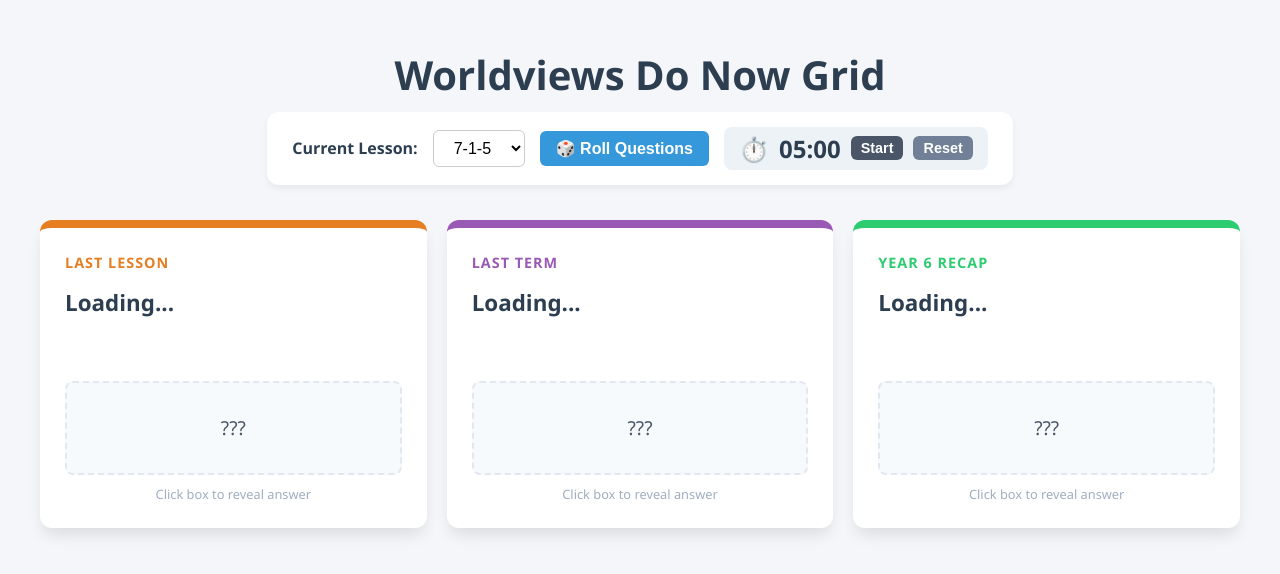
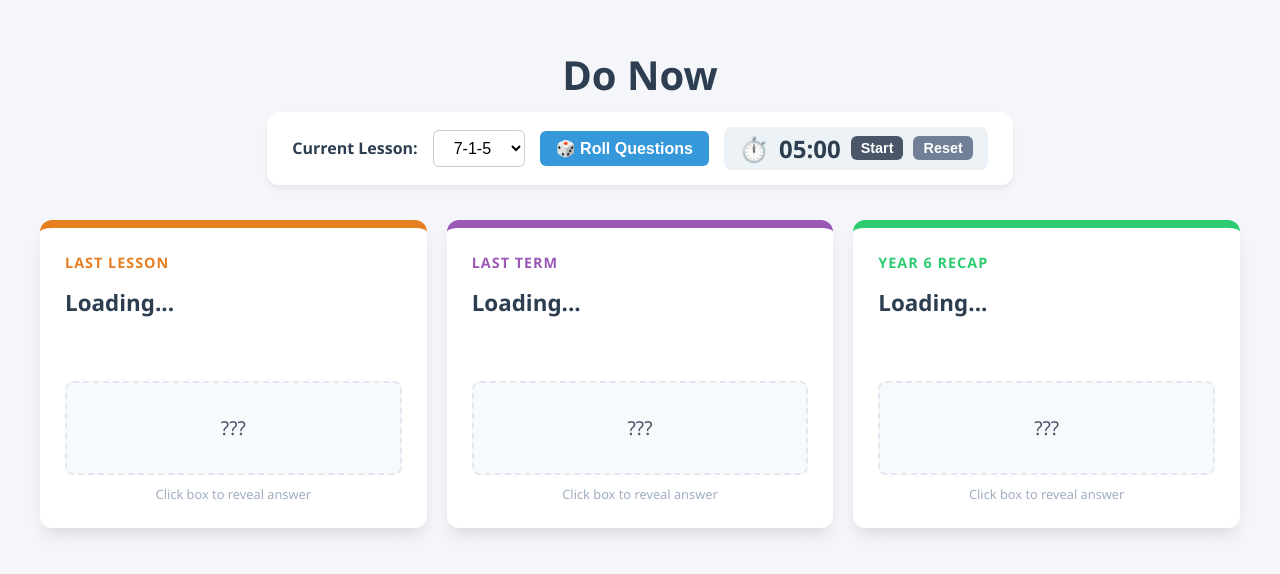
Before and after one commit to rebeccarawbonetutor-source/Year-7-Do-Now, a plain HTML site: page index.html in a window 1280 px wide. Drawn offline with Linux system fonts and the light colour scheme.

Commit message:
Update index.html

```diff
--- a/index.html
+++ b/index.html
@@ -169,7 +169,7 @@
 </head>
 <body>
 
-    <h1>Worldviews Do Now Grid</h1>
+    <h1>Do Now</h1>
 
     <div class="controls">
         <label for="current-lesson">Current Lesson:</label>
@@ -218,7 +218,6 @@
     </div>
 
     <script>
-        // Sequence list to accurately calculate past topics
         const lessonSequence = ["7-1-1", "7-1-2", "7-1-3", "7-1-4", "7-1-5", "7-1-6"];
 
         const curriculum = {
@@ -253,3 +252,4 @@
             "7-1-4": [
                 { q: "Did Aristotle think we should use our senses to look at the real world?", a: "Yes, he believed we could gain true knowledge by observing the physical world." },
                 { q: "What did Aristotle mean by common sense?", a: "The ability to draw information from all of our physical senses together." },
+                { q: "What physical material is an acorn made of?", a: "Plant matter and wood." },
```
